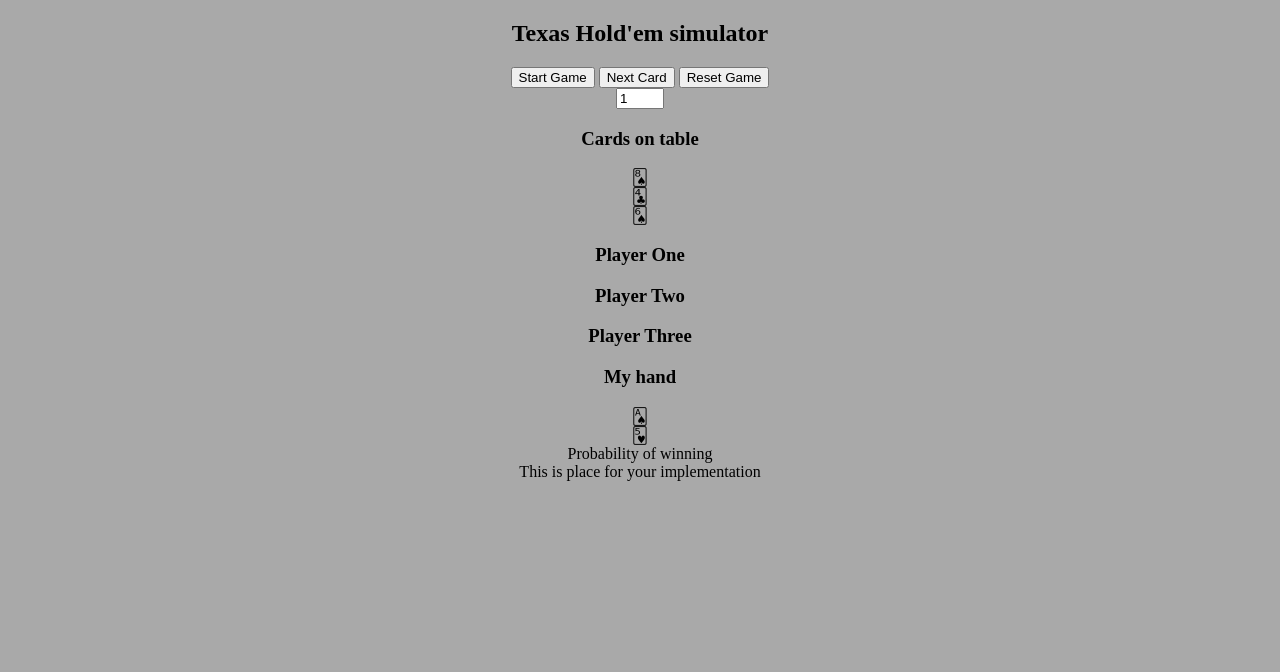
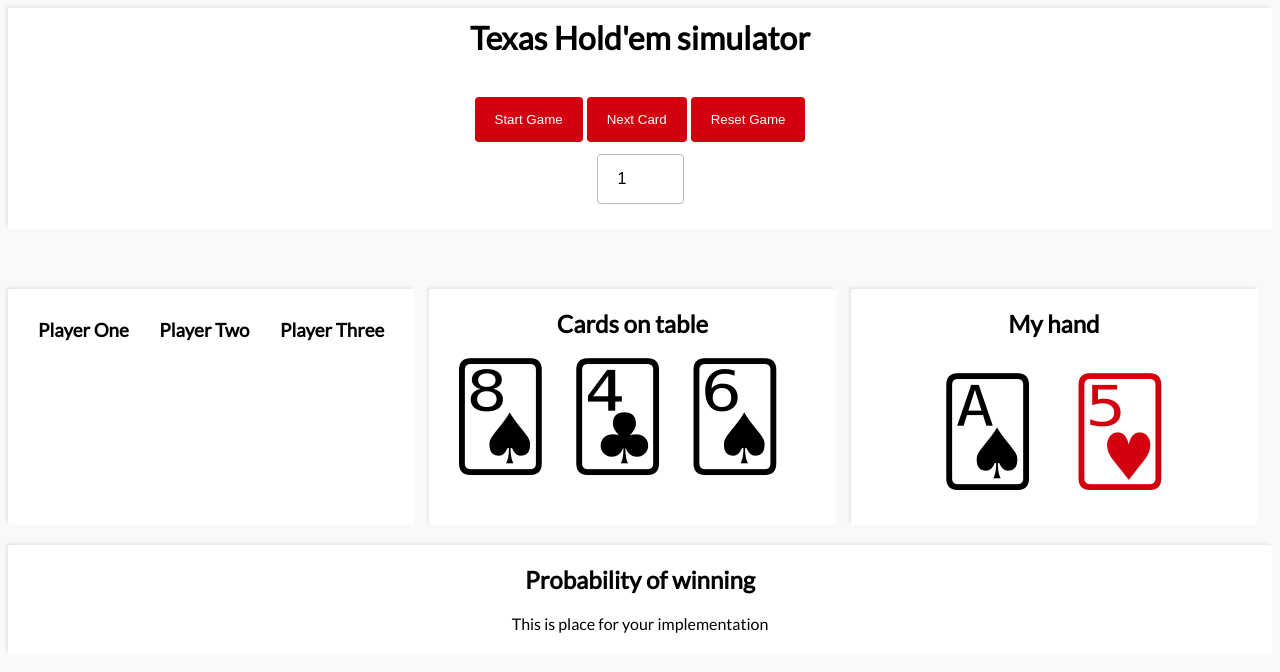
Before and after one commit to AjtyCamp/texsas-holdem-simulator, a website: page src/public/index.html in a window 1280 px wide. Both pictures are taken after a click on the button "Start Game". Drawn offline with Linux system fonts and the light colour scheme.

Commit message:
add styles and upgrade JS + clean JS

```diff
--- /dev/null
+++ b/src/public/css.css
@@ -0,0 +1,116 @@
+*,
+*:after,
+*:before{
+	box-sizing: border-box;
+}
+*:first-child{
+    margin-top: 0;
+}
+
+body{
+	background: #f9f9f9;
+	min-width: 320px;
+    position: relative;
+
+}
+
+h1, h2, h3{
+    font-family: 'Lato', sans-serif;
+}
+
+.l-header{
+    line-height: 60px;
+    text-align: center;
+    margin-bottom: 60px;
+    background: #FFF;
+    padding-bottom: 20px;
+    box-shadow: -2px -2px 3px 0 rgba(0, 0, 0, 0.07);
+}
+
+.l-main{
+    display: flex;
+    justify-content: space-around;
+    margin-bottom: 20px;
+}
+
+.l-section{
+    padding: 20px;
+    background: #FFF;
+    border-radius: 2px;
+    flex: 1 1 33%;
+    margin-right: 15px;
+    box-shadow: -2px -2px 3px 0 rgba(0, 0, 0, 0.07);
+}
+
+.l-section h2{
+    text-align: center;
+}
+
+.l-footer{
+    padding: 20px;
+    text-align: center;
+    background: #FFF;
+    border-radius: 2px;
+    box-shadow: -2px -2px 3px 0 rgba(0, 0, 0, 0.07);
+}
+
+.c-btn{
+    border: none;
+    background: #d3000f;
+    padding: 15px 20px;
+    color: #fff;
+    border-radius: 4px;
+    cursor: pointer;
+}
+
+.c-input{
+    padding: 0px 20px;
+    color: black;
+    border: 1px solid  #b9b9b9;
+    height: 50px;
+    font-size: 16px;
+    border-radius: 4px;
+    outline: 0;
+}
+.c-players{
+    display: flex;
+    justify-content: space-between;
+    max-width: 600px;
+}
+
+.c-players .c-player{
+    display: inline-block;
+}
+
+.c-player{
+    padding: 10px;
+    font-size: 16px;
+}
+
+.c-player span{
+    font-size: 100px;
+}
+
+.c-table{
+    display: flex;
+    justify-content: space-between;
+    font-size: 100px;
+}
+
+.c-hand{
+    display: flex;
+    justify-content: center;
+    font-size: 100px;
+}
+
+.c-hand div{
+    padding: 15px;
+}
+
+#percentage{
+    font-family: 'Lato', sans-serif;
+}
+
+.♥, .♦{
+    color: #d3000f;
+}
--- a/src/public/index.html
+++ b/src/public/index.html
@@ -5,61 +5,66 @@
     <script src="croupier.js"></script>
     <script src="game.js"></script>
 	<script src="table.js"></script>
-    <style>
-      body {
-        text-align: center;
-        background-color: darkgrey;
-      }
-    </style>
+	<link rel="apple-touch-icon" sizes="180x180" href="/apple-touch-icon.png">
+	<link rel="icon" type="image/png" sizes="32x32" href="/favicon-32x32.png">
+	<link rel="icon" type="image/png" sizes="16x16" href="/favicon-16x16.png">
+	<link rel="icon" type="image/png" sizes="16x16" href="/favicon.ico">
+	<link rel="manifest" href="/site.webmanifest">
+	<meta name="msapplication-TileColor" content="#da532c">
+	<meta name="theme-color" content="#ffffff">
+	<link href="https://fonts.googleapis.com/css?family=Lato&display=swap" rel="stylesheet">
+    <link rel="stylesheet" href="css.css">
   </head>
   <body onload="table.init()">
-    <h2>Texas Hold'em simulator</h1>
-    <div>
-      <button id="start-btn">Start Game</button>
-      <button id="next-btn">Next Card</button>
-      <button id="reset-btn">Reset Game</button>
+    <header class="l-header">
+      <h1>Texas Hold'em simulator</h1>
+      <button class="c-btn" id="start-btn">Start Game</button>
+      <button class="c-btn" id="next-btn">Next Card</button>
+      <button class="c-btn" id="reset-btn">Reset Game</button>
+      <label for="PlayersCount"></label><br>
+        <input type="number" class="c-input" placeholder="1" name="PlayersCount" min="1" max="4" value="1" id="player-count">
+    </header>
+    <main class="l-main">
+      <section class="l-section">
+        <div class="c-players">
+            <div class="c-player">
+                <h3>Player One</h3>
+                <span id="playerOneCard1" class="playerCard"></span>
+                <span id="playerOneCard2" class="playerCard"></span>
             </div>
-    <div>
-      <div>
-        <label for="PlayersCount"></label>
-          <input type="number" placeholder="1" name="PlayersCount" min="1" max="4" value="1" id="player-count">
+            <div class="c-player">
+                <h3>Player Two</h3>
+                <span id="playerTwoCard1" class="playerCard"></span>
+                <span id="playerTwoCard2" class="playerCard"></span>
+            </div>
+            <div class="c-player">
+                <h3>Player Three</h3>
+                <span id="playerThreeCard1" class="playerCard"></span>
+                <span id="playerThreeCard2" class="playerCard"></span>
             </div>
           </div>
-    <div>
-      <div class="table">
-        <h3>Cards on table</h3>
+	  </section>
+	  <section class="l-section">
+		<h2>Cards on table</h2>
+		<div class="c-table">
 			<div id="tableCard1" class="tableCard"></div>
 			<div id="tableCard2" class="tableCard"></div>
 			<div id="tableCard3" class="tableCard"></div>
 			<div id="tableCard4" class="tableCard"></div>
 			<div id="tableCard5" class="tableCard"></div>
 		</div>
-      <div class="players">
-        <div class="player">
-            <h3>Player One</h3>
-            <div id="playerOneCard1" class="playerCard"></div>
-            <div id="playerOneCard2" class="playerCard"></div>
-        </div>
-        <div class="player">
-            <h3>Player Two</h3>
-            <div id="playerTwoCard1" class="playerCard"></div>
-            <div id="playerTwoCard2" class="playerCard"></div>
-        </div>
-        <div class="player">
-            <h3>Player Three</h3>
-            <div id="playerThreeCard1" class="playerCard"></div>
-            <div id="playerThreeCard2" class="playerCard"></div>
-        </div>
-      </div>
-      <div class="hand">
-        <h3>My hand</h3>
+	  </section>
+	  <section class="l-section">
+		<h2>My hand</h2>
+		<div class="c-hand">
 			<div id="playerCard1" class="playerCard"></div>
 			<div id="playerCard2" class="playerCard"></div>
-        <div>
-          <div>Probability of winning</div>
-          <div id="percentage"></div>
 		</div>
-      </div>
-    </div>
+	  </section>
+	</main>
+	<footer class="l-footer">
+			<h2>Probability of winning</h2>
+			<span id="percentage"></span>
+	</footer>
   </body>
 </html>
--- a/src/public/table.js
+++ b/src/public/table.js
@@ -66,6 +66,25 @@ var table = (function(){
             gui.hand.first.innerText = "";
             gui.hand.second.innerText = "";
             gui.percentage.innerText = "";
+
+            gui.table.tableCard1.classList.remove(self.game.table.begin[0].color);
+            gui.table.tableCard2.classList.remove(self.game.table.begin[1].color);
+            gui.table.tableCard3.classList.remove(self.game.table.begin[2].color);
+
+            gui.hand.first.classList.remove(self.game.hand[0].color);
+            gui.hand.second.classList.remove(self.game.hand[1].color);
+
+            gui.players.one.first.classList.remove(self.game.playerOne[0].color);
+            gui.players.one.second.classList.remove(self.game.playerOne[1].color);
+
+            gui.players.two.first.classList.remove(self.game.playerTwo[0].color);
+            gui.players.two.second.classList.remove(self.game.playerTwo[1].color);
+
+            gui.players.three.first.classList.remove(self.game.playerThree[0].color);
+            gui.players.three.second.classList.remove(self.game.playerThree[1].color);
+
+            gui.table.tableCard4.classList.remove(self.game.table.second.color);
+            gui.table.tableCard5.classList.add(self.game.table.third.color);
         }
 
         function startGame() {
@@ -74,23 +93,34 @@ var table = (function(){
             self.currentStep=1;
             console.log(self.game);
             gui.table.tableCard1.innerText = self.game.table.begin[0].card;
+            gui.table.tableCard1.classList.add(self.game.table.begin[0].color);
             gui.table.tableCard2.innerText = self.game.table.begin[1].card;
+            gui.table.tableCard2.classList.add(self.game.table.begin[1].color);
             gui.table.tableCard3.innerText = self.game.table.begin[2].card;
+            gui.table.tableCard3.classList.add(self.game.table.begin[2].color);
 
             gui.hand.first.innerText = self.game.hand[0].card;
+            gui.hand.first.classList.add(self.game.hand[0].color);
             gui.hand.second.innerText = self.game.hand[1].card;
+            gui.hand.second.classList.add(self.game.hand[1].color);
 
             if (gui.input.playersCount.value > 1) {
                 gui.players.one.first.innerText = self.game.playerOne[0].card;
                 gui.players.one.second.innerText = self.game.playerOne[1].card;
+                gui.players.one.first.classList.add(self.game.playerOne[0].color);
+                gui.players.one.second.classList.add(self.game.playerOne[1].color);
             }
             if (gui.input.playersCount.value > 2) {
                 gui.players.two.first.innerText = self.game.playerTwo[0].card;
                 gui.players.two.second.innerText = self.game.playerTwo[1].card;
+                gui.players.two.first.classList.add(self.game.playerTwo[0].color);
+                gui.players.two.second.classList.add(self.game.playerTwo[1].color);
             }
             if (gui.input.playersCount.value > 3) {
                 gui.players.three.first.innerText = self.game.playerThree[0].card;
                 gui.players.three.second.innerText = self.game.playerThree[1].card;
+                gui.players.three.first.classList.add(self.game.playerThree[0].color);
+                gui.players.three.second.classList.add(self.game.playerThree[1].color);
             }
 
             gui.percentage.innerText = game.calculateProbability(self.game, self.currentStep);
@@ -105,9 +135,11 @@ var table = (function(){
             if (self.currentStep > 2 || self.currentStep < 1) return;
             self.currentStep++;
             self.currentStep === 2 &&
-            (gui.table.tableCard4.innerText = self.game.table.second.card);
+            (gui.table.tableCard4.innerText = self.game.table.second.card,
+                gui.table.tableCard4.classList.add(self.game.table.second.color));
             self.currentStep === 3 &&
-            (gui.table.tableCard5.innerText = self.game.table.third.card);
+            (gui.table.tableCard5.innerText = self.game.table.third.card,
+                gui.table.tableCard5.classList.add(self.game.table.third.color));
 
             gui.percentage.innerText = game.calculateProbability(self.game, self.currentStep);
         }
```
Also changed, not shown: src/public/browserconfig.xml (added, +9 -0 lines), src/public/android-chrome-192x192.png (added), src/public/android-chrome-512x512.png (added), src/public/apple-touch-icon.png (added), src/public/favicon-16x16.png (added), src/public/favicon-32x32.png (added), src/public/favicon.ico (added), src/public/favicon.png (added), src/public/mstile-150x150.png (added), src/public/site.webmanifest (added). Lines whose indentation alone changed are shown as unchanged.
